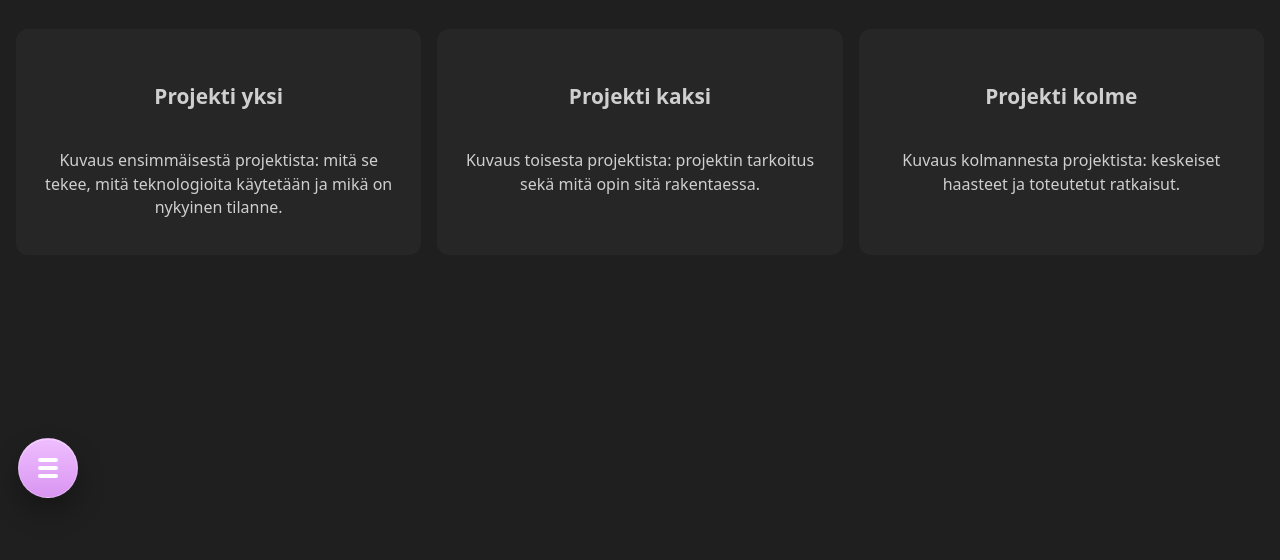
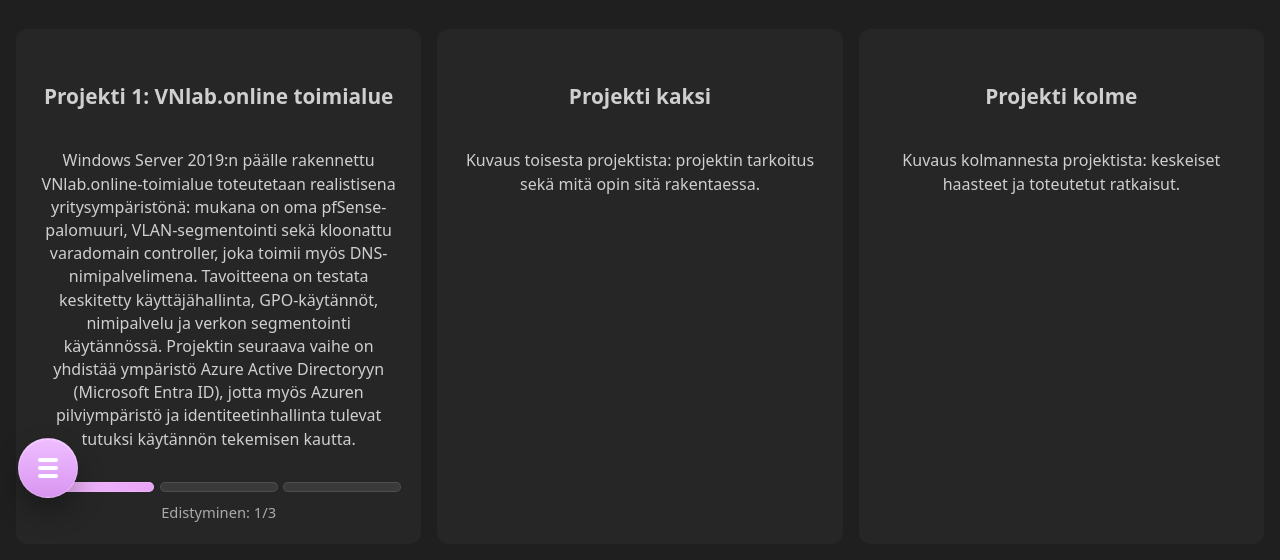
Before and after one commit to veenetul/veenetul.github.io, a website built with Vite: page src/pages/projects.html in a window 1280 px wide. Shown: the part 284-844 px from the top of the page. Built offline with nearby package versions, Linux system fonts and the light colour scheme.

Commit message:
projektisivu

```diff
--- a/src/pages/projects.html
+++ b/src/pages/projects.html
@@ -39,8 +39,22 @@
 
       <div class="shortcut-card">
         <div class="shortcut-body">
-          <h2>Projekti yksi</h2>
-          <p>Kuvaus ensimmäisestä projektista: mitä se tekee, mitä teknologioita käytetään ja mikä on nykyinen tilanne.</p>
+          <h2>Projekti 1: VNlab.online toimialue</h2>
+          <p>
+            Windows Server 2019:n päälle rakennettu VNlab.online-toimialue toteutetaan realistisena
+            yritysympäristönä: mukana on oma pfSense-palomuuri, VLAN-segmentointi sekä kloonattu
+            varadomain controller, joka toimii myös DNS-nimipalvelimena. Tavoitteena on testata
+            keskitetty käyttäjähallinta, GPO-käytännöt, nimipalvelu ja verkon segmentointi käytännössä.
+            Projektin seuraava vaihe on yhdistää ympäristö Azure Active Directoryyn (Microsoft Entra ID),
+            jotta myös Azuren pilviympäristö ja identiteetinhallinta tulevat tutuksi käytännön tekemisen kautta.
+          </p>
+
+          <div class="project-progress" role="img" aria-label="Projektin edistyminen: 1/3">
+            <span class="project-progress-segment is-filled"></span>
+            <span class="project-progress-segment"></span>
+            <span class="project-progress-segment"></span>
+          </div>
+          <p class="project-progress-label">Edistyminen: 1/3</p>
         </div>
       </div>
 
--- a/src/styles/components.css
+++ b/src/styles/components.css
@@ -39,6 +39,31 @@
   flex-direction: column;
   flex: 1;
   gap: .4rem;
+}
+
+.project-progress {
+  display: grid;
+  grid-template-columns: repeat(3, minmax(0, 1fr));
+  gap: 0.35rem;
+  margin-top: 0.55rem;
+}
+
+.project-progress-segment {
+  height: 10px;
+  border-radius: 999px;
+  background: #3a3a3a;
+  border: 1px solid rgba(255, 255, 255, 0.1);
+}
+
+.project-progress-segment.is-filled {
+  background: linear-gradient(90deg, #f4bbff 0%, #e8a5f6 100%);
+  border-color: rgba(244, 187, 255, 0.58);
+}
+
+.project-progress-label {
+  margin: 0.25rem 0 0;
+  color: var(--muted);
+  font-size: 0.92rem;
 }
 
 .education-header {
```
Also changed, not shown: index.html (+0 -7 lines).
